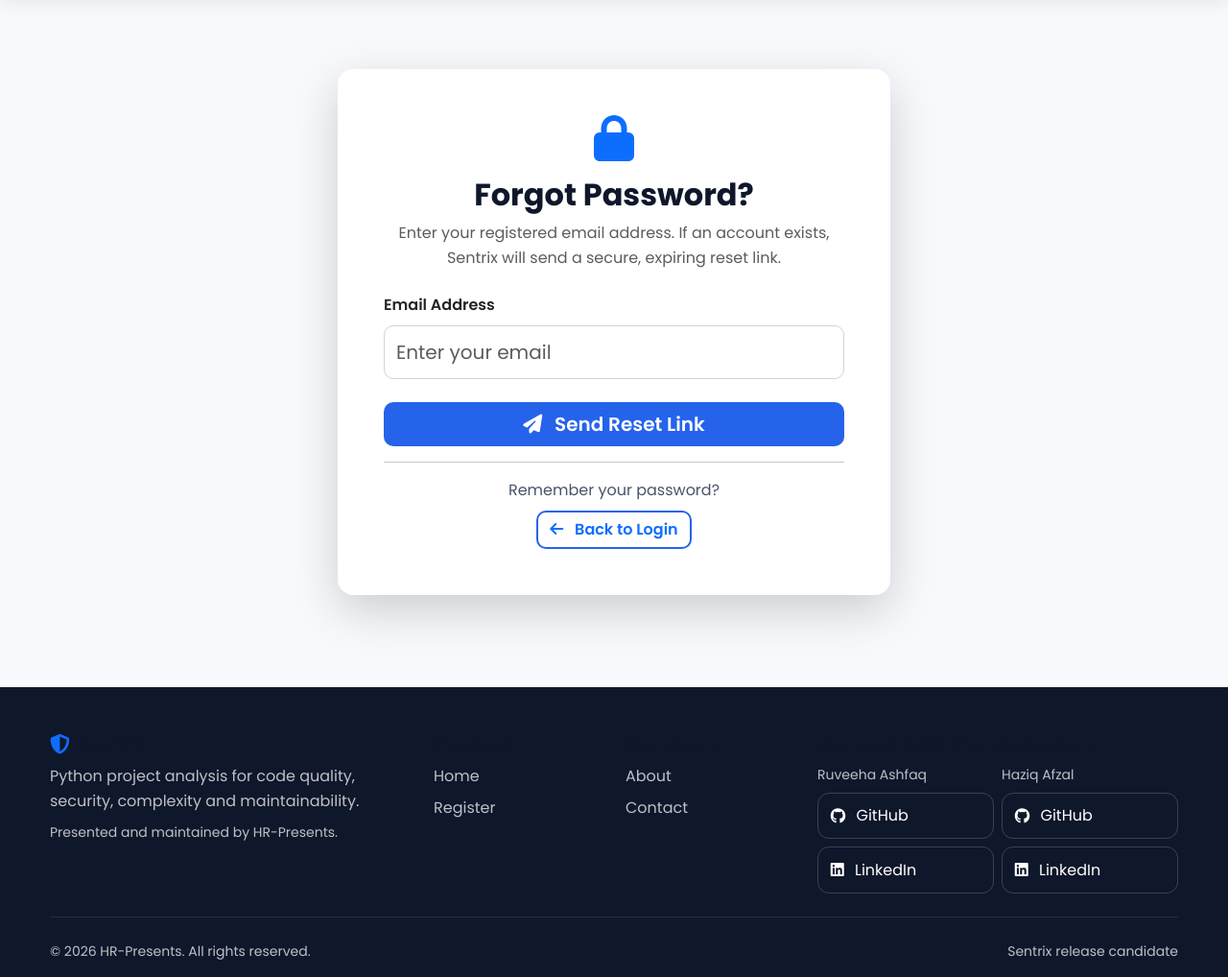
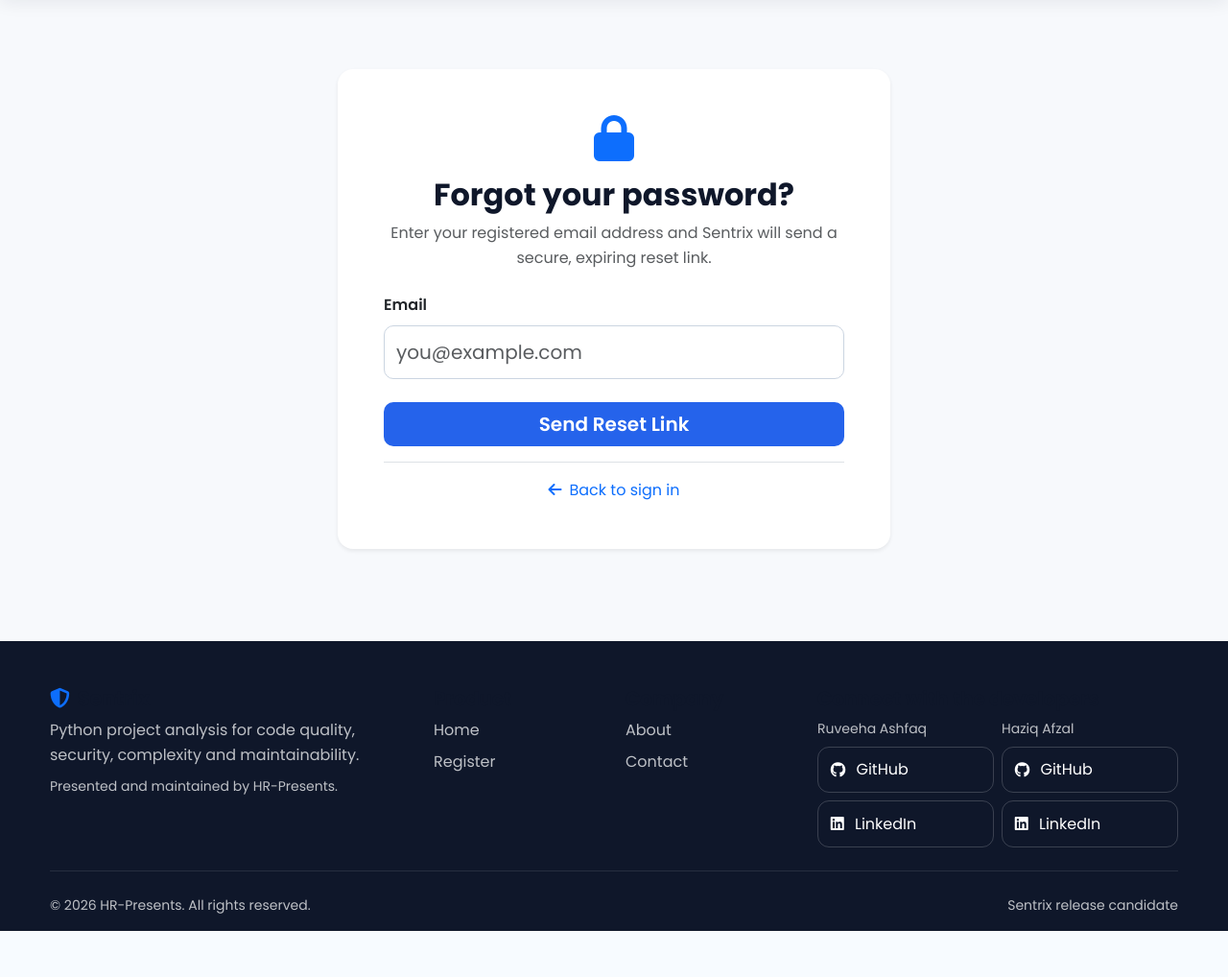
Before and after one commit to HaziqBinAfzal/HR-Presents-Sentrix, a Flask app: template templates/forgot_password.html in a window 1280 px wide. Shown: the part 77-1095 px from the top of the page at 96% size. After the commit the page ends 1047 px from the top, so only its background shows below. Run offline with Flask 3, Linux system fonts and the light colour scheme; the template is opened without the code that fills it: values that come from a table or form of the project are taken from there, others are empty; some libraries are stand-ins or nearby versions.

Commit message:
fix: wire forgot password form to secure account routes

```diff
--- a/templates/forgot_password.html
+++ b/templates/forgot_password.html
@@ -7,52 +7,28 @@
     <div class="container">
         <div class="row justify-content-center">
             <div class="col-lg-6 col-md-8">
-                <div class="card shadow-lg border-0 rounded-4">
-                    <div class="card-body p-5">
+                <div class="card shadow-sm border-0 rounded-4">
+                    <div class="card-body p-4 p-lg-5">
                         <div class="text-center mb-4">
                             <i class="fa-solid fa-lock fa-3x text-primary mb-3"></i>
-                            <h2 class="fw-bold">Forgot Password?</h2>
-                            <p class="text-muted">
-                                Enter your registered email address. If an account exists,
-                                Sentrix will send a secure, expiring reset link.
-                            </p>
+                            <h2 class="fw-bold">Forgot your password?</h2>
+                            <p class="text-muted">Enter your registered email address and Sentrix will send a secure, expiring reset link.</p>
                         </div>
 
-                        <form method="POST" action="{{ url_for('main.password_reset_request') }}">
-                            {% if form is defined %}
-                                {{ form.hidden_tag() }}
-                            {% else %}
-                                <input type="hidden" name="csrf_token" value="{{ csrf_token() }}">
-                            {% endif %}
-
+                        <form method="POST" action="{{ url_for('account.password_reset_request') }}" novalidate>
+                            {{ form.hidden_tag() }}
                             <div class="mb-4">
-                                <label class="form-label" for="email">Email Address</label>
-                                <input
-                                    id="email"
-                                    type="email"
-                                    name="email"
-                                    class="form-control form-control-lg"
-                                    placeholder="Enter your email"
-                                    autocomplete="email"
-                                    required>
+                                {{ form.email.label(class="form-label fw-semibold") }}
+                                {{ form.email(class="form-control form-control-lg" ~ (' is-invalid' if form.email.errors else ''), placeholder="you@example.com", autocomplete="email") }}
+                                {% for error in form.email.errors %}<div class="invalid-feedback">{{ error }}</div>{% endfor %}
                             </div>
-
                             <div class="d-grid mb-3">
-                                <button type="submit" class="btn btn-primary btn-lg">
-                                    <i class="fa-solid fa-paper-plane me-2"></i>
-                                    Send Reset Link
-                                </button>
+                                {{ form.submit(class="btn btn-primary btn-lg") }}
                             </div>
                         </form>
 
-                        <hr>
-
-                        <div class="text-center">
-                            <p class="mb-2">Remember your password?</p>
-                            <a href="{{ url_for('main.login') }}" class="btn btn-outline-primary">
-                                <i class="fa-solid fa-arrow-left me-2"></i>
-                                Back to Login
-                            </a>
+                        <div class="text-center pt-3 border-top">
+                            <a href="{{ url_for('main.login') }}" class="text-decoration-none"><i class="fa-solid fa-arrow-left me-2"></i>Back to sign in</a>
                         </div>
                     </div>
                 </div>
```
